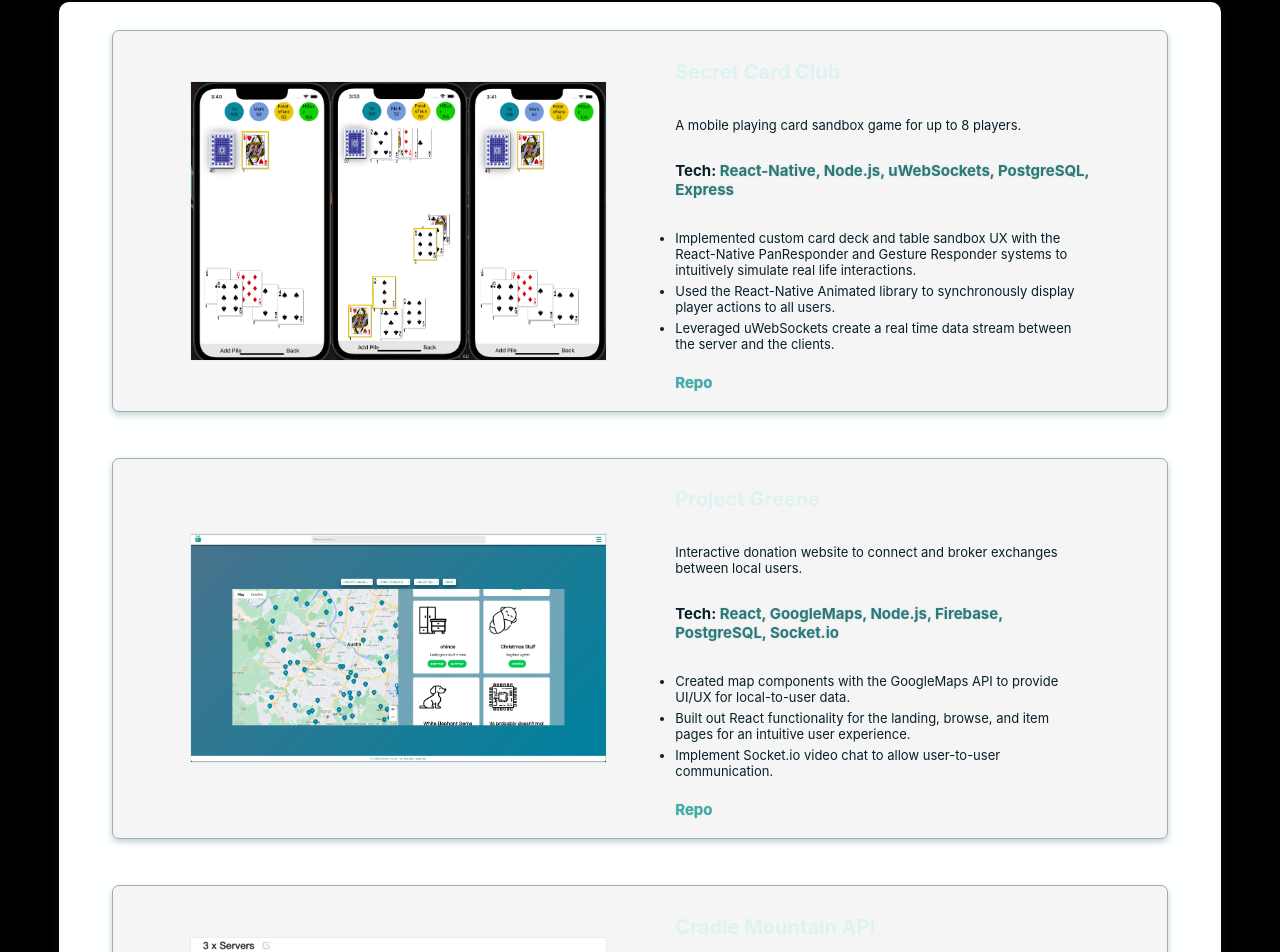
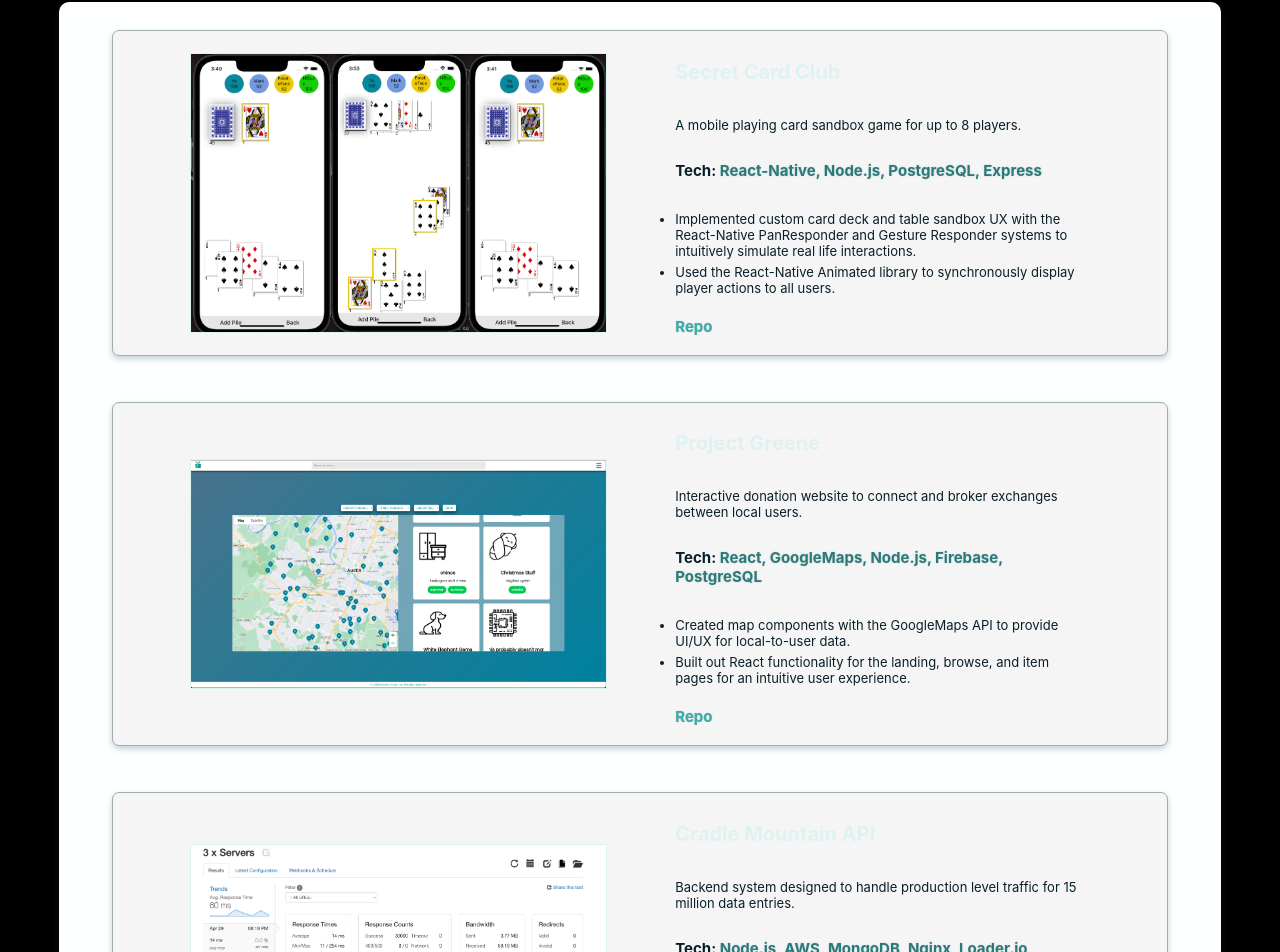
Before and after one commit to MarkAlperin/Personal-Website, a React (Create React App) app: page / in a window 1280 px wide. Shown: the part 3223-4175 px from the top of the page. Built offline with nearby package versions, Linux system fonts and the light colour scheme.

Commit message:
removed some bullets from projects

```diff
--- a/src/assets/projects.js
+++ b/src/assets/projects.js
@@ -12,7 +12,6 @@ const projects = [
     techs: [
       "React-Native, ",
       "Node.js, ",
-      "uWebSockets, ",
       "PostgreSQL, ",
       "Express ",
     ],
@@ -20,7 +19,7 @@ const projects = [
     bullets: [
       "Implemented custom card deck and table sandbox UX with the React-Native PanResponder and Gesture Responder systems to intuitively simulate real life interactions.",
       "Used the React-Native Animated library to synchronously display player actions to all users.",
-      "Leveraged uWebSockets create a real time data stream between the server and the clients.",
+
     ],
     image: cardImage,
   },
@@ -34,14 +33,12 @@ const projects = [
       "GoogleMaps, ",
       "Node.js, ",
       "Firebase, ",
-      "PostgreSQL, ",
-      "Socket.io",
+      "PostgreSQL ",
     ],
     github: "https://github.com/GreeneOcean/Project_Greene",
     bullets: [
       "Created map components with the GoogleMaps API to provide UI/UX for local-to-user data.",
       "Built out React functionality for the landing, browse, and item pages for an intuitive user experience.",
-      "Implement Socket.io video chat to allow user-to-user communication.",
     ],
     image: mapImage,
   },
```
